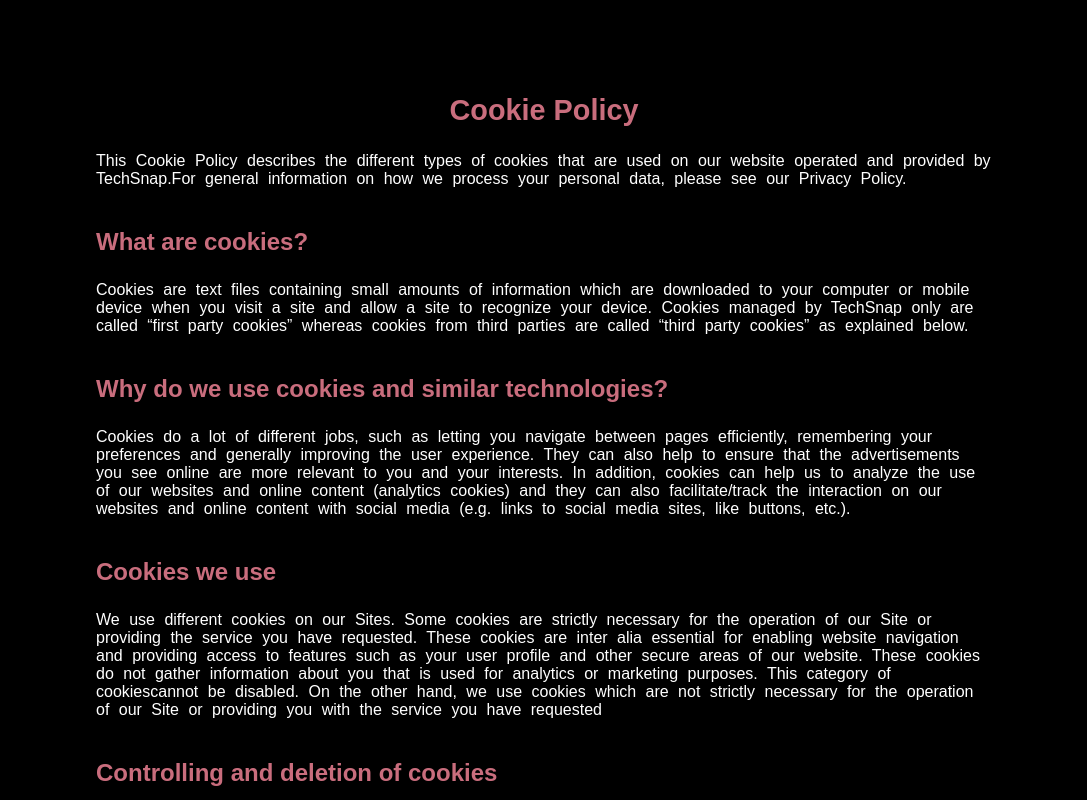
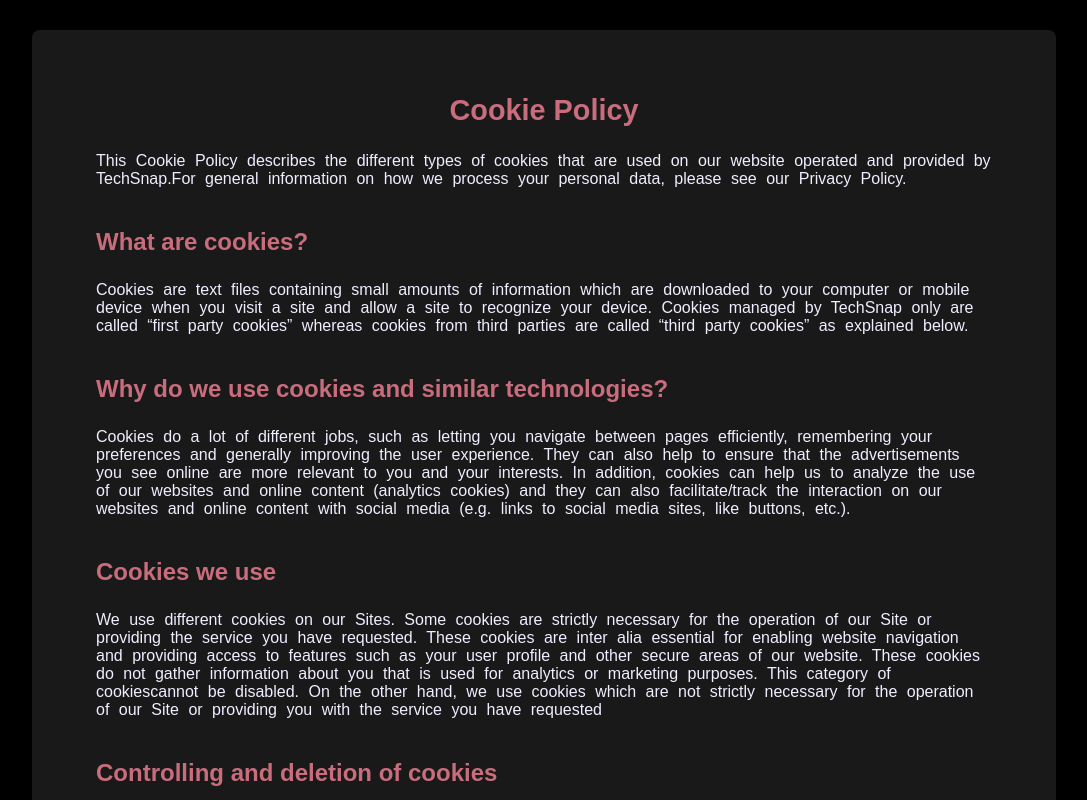
Before and after one commit to Bhavani28032001/cookies, a plain HTML site: page index.html in a window 1280 px wide. Shown: the top 800 px of the page, without its empty margins (96-1183 px from the left). Drawn offline with Linux system fonts and the light colour scheme.

Commit message:
Update index.html

```diff
--- a/index.html
+++ b/index.html
@@ -12,13 +12,13 @@
 	h1{font-size: 1.8rem; color: rgb(201,109,125); margin-bottom: 25px;}
 
 	h2{ font-size: 24px; text-align: left; border: none; outline: none; margin-bottom: 25px; color: rgb(201,109,125);}
-	p{word-spacing: 5px; color: white;}
+	p{word-spacing: 5px; color: #F0EEFF;}
 
 	.grandparent{width: 100vw; height: 100vh;}
 
 	.parent1{width: 100vw; height: auto; margin-top: 30px;}
 
-	.parent2{margin-left:10vw; margin-right: 10vw; margin-top: 25px; padding: 5vw;; border-radius: 8px;}
+	.parent2{margin-left:10vw; margin-right: 10vw; margin-top: 25px; padding: 5vw; background-color: rgba(240,238,255,0.1); border-radius: 8px;}
 
 	.space{margin-bottom: 40px;}
 
```
